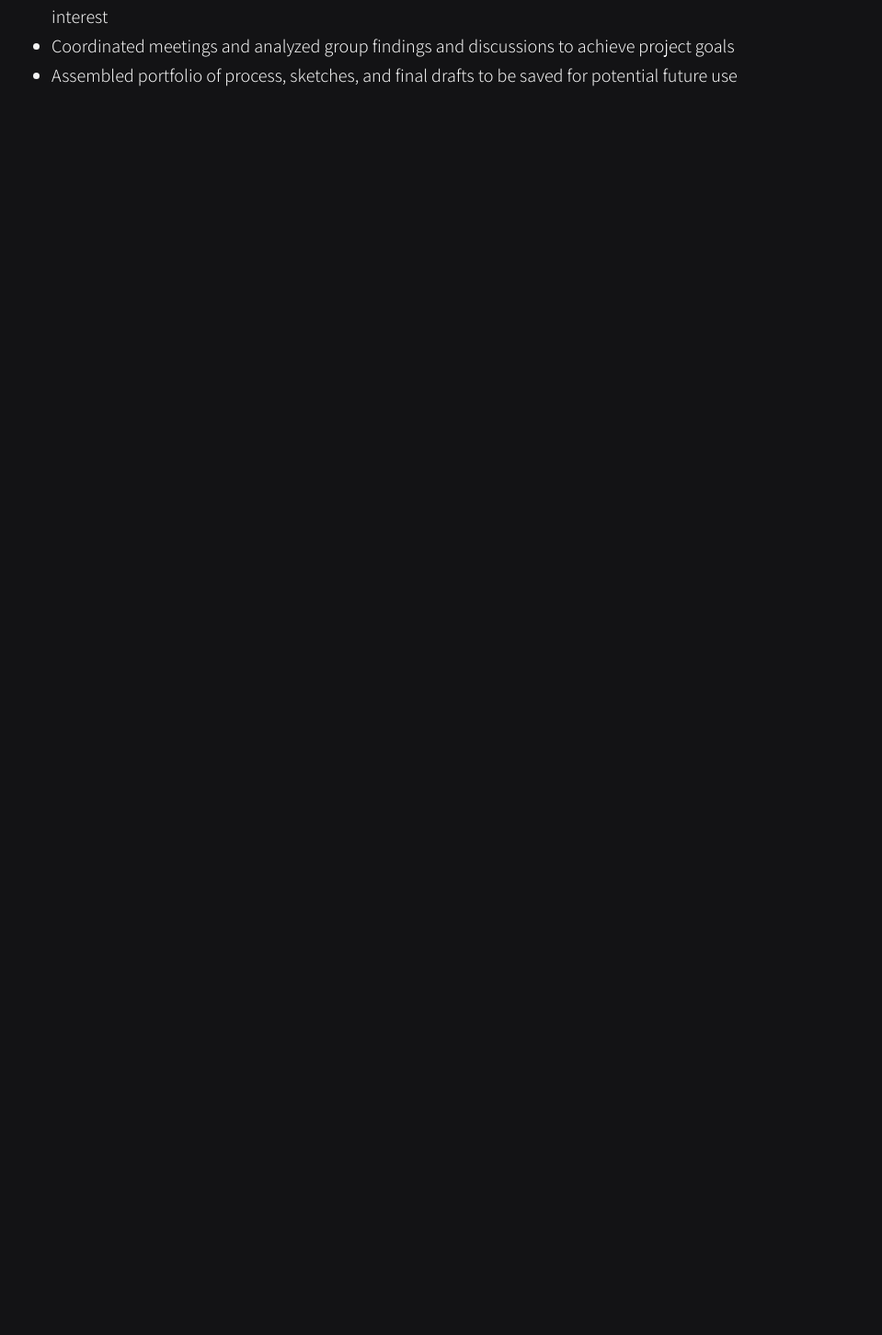
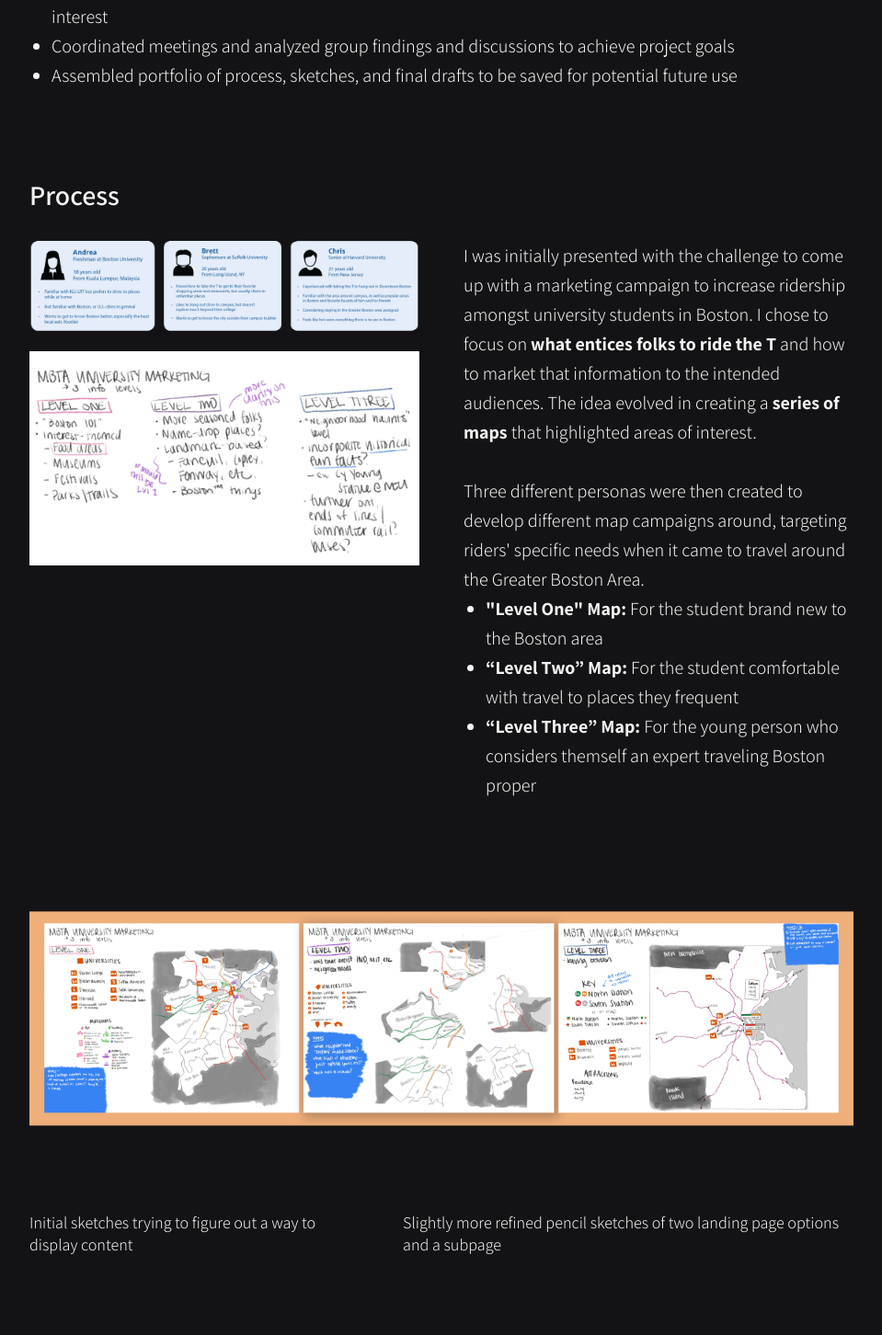
Before and after one commit to aescaba/portfolio, a Next.js app: page /work/unimaps in a window 1280 px wide. Shown: the part 1330-2782 px from the top of the page at 92% size, without its empty margins (160-1119 px from the left). Before the commit the page ends 1604 px from the top, so only its background shows below. Built offline with nearby package versions, Linux system fonts and the light colour scheme.

Commit message:
added unimaps images; start updating copy

```diff
--- a/pages/work/unimaps.js
+++ b/pages/work/unimaps.js
@@ -1,9 +1,17 @@
+// library imports
+import Image from 'next/image';
+
+// component imports
 import WorkPage from '../../components/work/workpage';
+import WorkSection from '../../components/work/worksection';
+import WorkRow from '../../components/work/workrow';
 import Summary from '../../components/work/summary';
 import Overview from '../../components/work/overview';
 
 // image imports
-import summaryPhoto from '../../public/images/work/mbta-unimaps/mbta-uni-maps-crop.png'
+import summaryPhoto from '../../public/images/work/mbta-unimaps/mbta-uni-maps-crop.png';
+import personasLevelsGroup from '../../public/images/work/mbta-unimaps/personas-levels-group.png';
+import mapsDrafts from '../../public/images/work/mbta-unimaps/maps-drafts.png'
 
 const summary = "As an advocate for accessible public transit, getting to co-op at the Massachusetts Bay Transportation Authority was an incredible opportunity. I loved getting to use my personal experiences as a college student and Boston resident to drive my inspiration for this marketing concept."
 
@@ -55,6 +63,106 @@ export default function UniMaps() {
         responsibilities={responsibilities}
       />
 
+      <WorkSection>
+        <div class="mb-4 text-xl">
+          <h2 class="text-3xl py-4 font-semibold">Process</h2>
+        </div>
+
+        {/* row - image left + text right */}
+        <WorkRow>
+          <div class="lg:w-1/2">
+            <Image class="" src={personasLevelsGroup} alt="Three user personas and notes on three information levels" placeholder="blur" width={529} height={441} />
+
+          </div>
+
+          <div class="lg:w-1/2 lg:mb-10 lg:self-center">
+            <p>I was initially presented with the challenge to come up with a marketing campaign to increase ridership
+              amongst university students in Boston. I chose to focus on <span class="font-bold">what entices folks to ride the T </span>
+              and how to market that information to the intended audiences. The idea evolved in creating a
+              <span class="font-bold"> series of maps </span>that highlighted areas of interest.</p>
+            <p>&nbsp;</p>
+            <p>
+              Three different personas were then created to develop different map campaigns around, targeting riders&apos; specific
+              needs when it came to travel around the Greater Boston Area.
+            </p>
+            <ul class="list-disc list-outside ml-6">
+              <li><span class="font-bold">"Level One" Map:</span> For the student brand new to the Boston area</li>
+              <li><span class="font-bold">“Level Two” Map:</span> For the student comfortable with travel to places they frequent</li>
+              <li><span class="font-bold">“Level Three” Map:</span> For the young person who considers themself an expert traveling Boston proper</li>
+            </ul>
+          </div>
+        </WorkRow>
+
+                {/* row - full size image */}
+                <WorkRow>
+          <Image class="" src={mapsDrafts} alt="Three drafts for three different map levels" placeholder="blur" width={1286} height={344} />
+          {/* <p class="mt-2 text-lg leading-6">Sample subpage design options</p> */}
+        </WorkRow>
+
+        {/* row - 2 horizontal images */}
+        <WorkRow>
+          <div class="">
+            {/* <Image class="" src={planning2} alt="Rough pencil sketches of potential webpage organization" placeholder="blur" width={1643} height={1088} /> */}
+            <p class="mt-2 text-lg leading-6">Initial sketches trying to figure out a way to display content</p>
+          </div>
+
+          <div>
+            {/* <Image class="" src={planning3} alt="Pencil sketches of potential landing pages and a subpage" placeholder="blur" width={1643} height={1088} /> */}
+            <p class="mt-2 text-lg leading-6">Slightly more refined pencil sketches of two landing page options and a subpage</p>
+          </div>
+        </WorkRow>
+
+        {/* row - text left + image right */}
+        <WorkRow>
+          <div class="lg:w-1/3 lg:mb-10 lg:self-center">
+            <p>Wireframes for the main landing page, which could be navigated according to data <span class="font-bold">topic</span> or transit <span class="font-bold">mode</span>.
+              This was based on the notion that journalists or researchers could be specifically looking for data on one topic from all modes of transit, or all the data regarding one specific mode.</p>
+          </div>
+
+          <div class="lg:w-2/3">
+            {/* <Image class="" src={wireframesModeTopic} alt="Two wireframes of landing page layouts" placeholder="blur" width={1186} height={631} /> */}
+          </div>
+        </WorkRow>
+
+        {/* row - text */}
+        {/*
+        TODO:
+          using a section instead of a row so it doesnt go to two columns - redo this to be cleaner/consistent later
+        */}
+        <WorkSection>
+          <p class="mb-10">
+            Upon further research into the technologies available to my team as a subunit of a government agency, I found
+            that our version of PHP was too outdated to create what we wanted to accomplish&mdash;it would take requests to the
+            IT department that affected more websites than our own and an approval and testing process that took longer
+            than my co-op duration to be able to build a new microsite.
+          </p>
+          <p>
+            With that in mind, we decided to pivot our approach and build an open data portal using a service that was already
+            available to us: ArcGIS. ArcGIS allows you to create a live open data portal and design the look and feel of the
+            site. Though I couldn&apos;t be granted access to handle the design myself, my wireframes were given to the appropriate
+            department, and elements of my designs were used in the final product.
+          </p>
+        </WorkSection>
+
+
+
+      </WorkSection>
+
+      {/* preview */}
+      {/* <WorkSection>
+        <div class="mb-4 text-xl">
+          <h2 class="text-3xl py-4 font-semibold">Preview</h2>
+          <a href="https://mbta-massdot.opendata.arcgis.com/" target="_blank" rel="noreferrer" aria-label="View MBTA Open Data Portal">
+            <button class="flex mt-6 items-center text-lg font-semibold outline outline-2 rounded-full px-6 py-2 transition ease-in-out delay-[25ms] hover:bg-white hover:text-black hover:outline-0 text-xl font-bold hover:bg-gradient-to-l from-orange-300 via-amber-300 to-blue-400">
+              View MBTA Open Data Portal<HiOutlineExternalLink class="inline ml-2" />
+            </button>
+          </a>
+        </div>
+        <div class="flex justify-center">
+          <Image class="" src={openDataPortal} alt="Screenshot of the MBTA Open Data Portal" placeholder="blur" width={1920} height={2396} />
+        </div>
+      </WorkSection> */}
+
     </WorkPage>
   );
 }
```
Also changed, not shown: public/images/work/mbta-unimaps/maps-drafts.png (added), public/images/work/mbta-unimaps/personas-levels-group.png (added).
